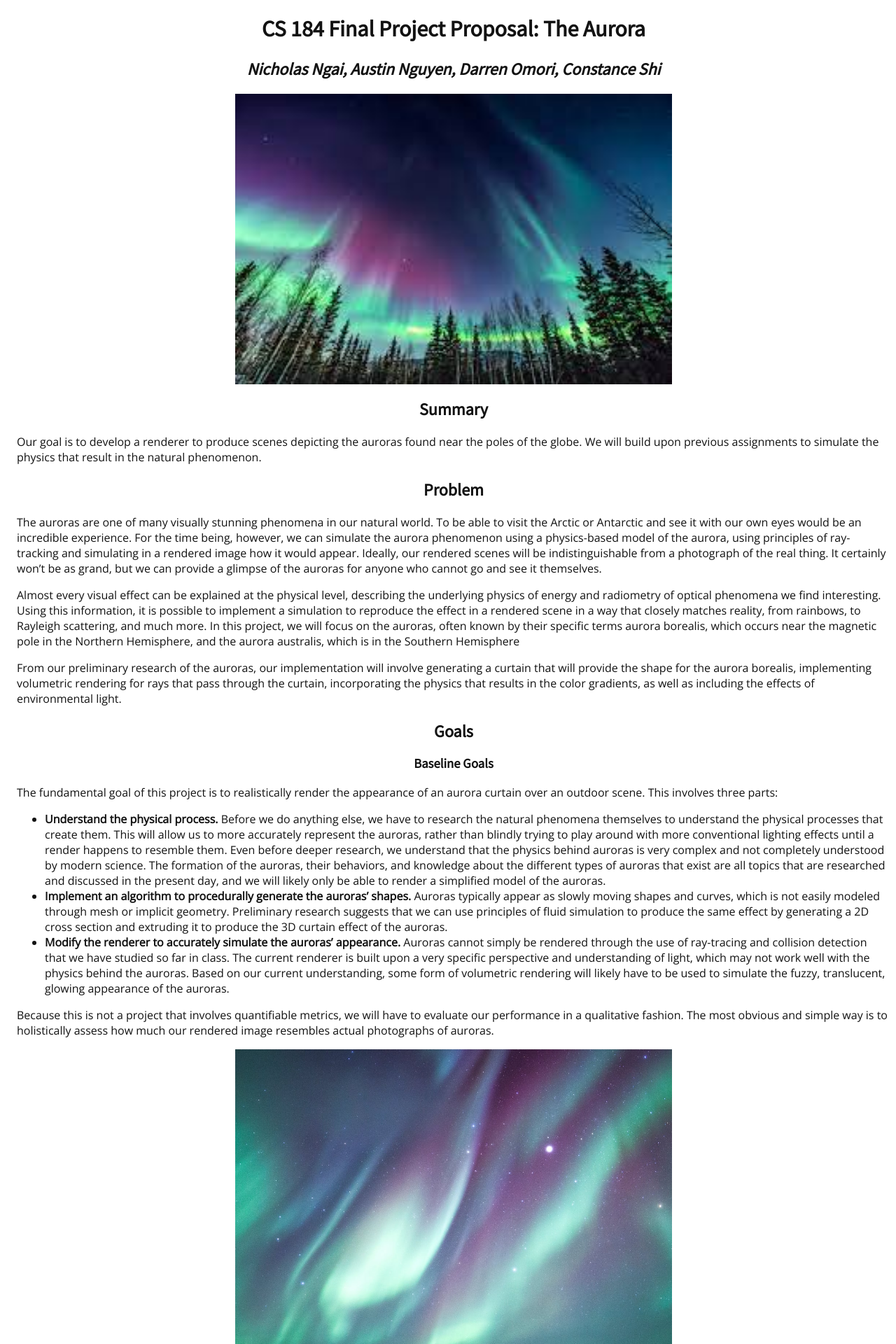
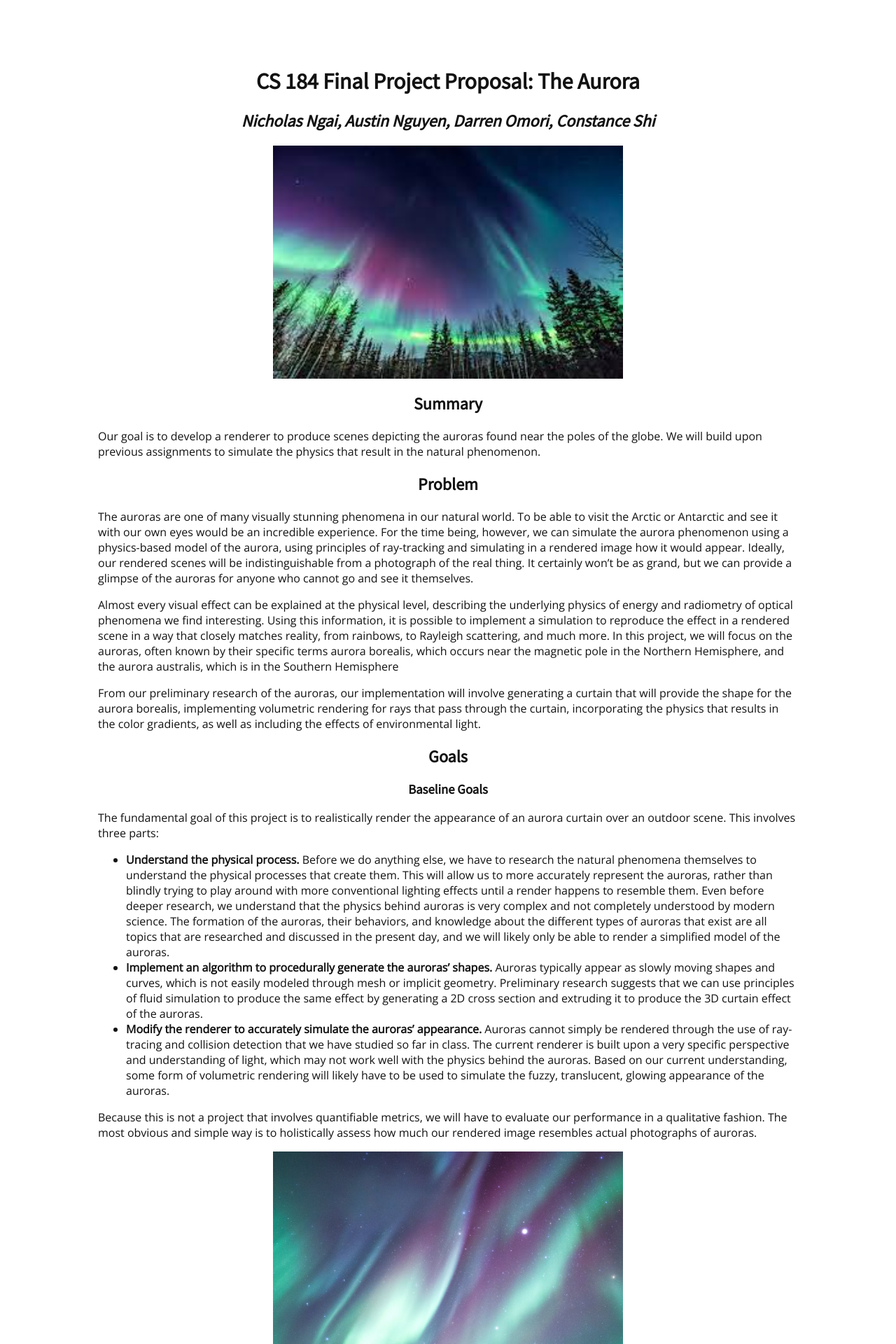
Before and after one commit to constanceshi/184-project-proposal, a Jekyll site: the page built from docs/index.md, in a window 1280 px wide. Shown: the top 1920 px of the page at 70% size. Built offline with Jekyll 4.4.1, drawn with Linux system fonts in a browser that asks for light colours; our own code applies the rules of GitHub Pages for plain Markdown files.

Commit message:
Fix max width to 1000px

```diff
--- a/docs/_layouts/default.html
+++ b/docs/_layouts/default.html
@@ -19,8 +19,10 @@
       }
 
       .root {
-        margin-left: 1rem;
-        margin-left: 1rem;
+        max-width: 1000px;
+        margin-left: auto;
+        margin-right: auto;
+        margin-top: 1in;
       }
 
       .image--center {
```
